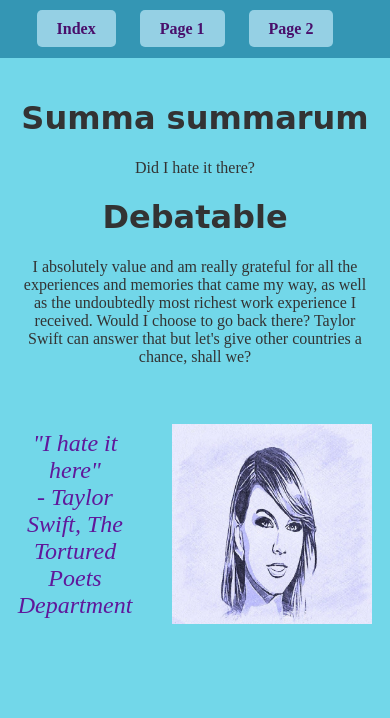
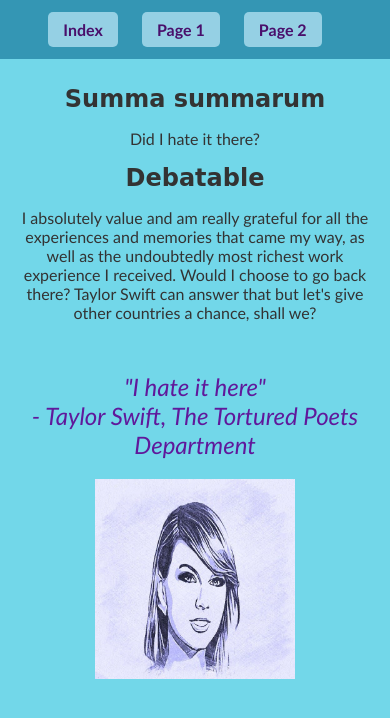
Before and after one commit to spe27/Index.html, a plain HTML site: page page3.html in a window 390 px wide. Drawn offline with Linux system fonts and the light colour scheme.

Commit message:
Update styles.css

```diff
--- a/styles.css
+++ b/styles.css
@@ -1,41 +1,49 @@
 
 body {
-    font-family: 'Trebuchet MS', 'Lucida Sans Unicode', 'Lucida Grande', 'Lucida Sans', Arial, sans-serif Arial, sans-serif;
+    font-family: 'Trebuchet MS', 'Lucida Sans Unicode', 'Lucida Grande', 'Lucida Sans', Arial, sans-serif;
     background-color: #72d7e9;
     color: #333;
     margin: 0;
     padding: 0;
 }
+
 header {
     background-color: #3496b4;
     padding: 20px;
     text-align: center;
 }
+
 nav ul {
     list-style-type: none;
     margin: 0;
     padding: 0;
 }
+
 nav ul li {
     display: inline;
     margin-right: 20px;
 }
+
 nav ul li a {
     text-decoration: none;
     color: #a445b8;
     font-weight: bold;
 }
+
 nav ul li a:hover {
     color: #bb1b50;
 }
+
 .header-image {
     margin-top: 20px;
     text-align: center;
 }
+
 .header-image img {
     max-width: 100%;
     height: auto;
 }
+
 .nav-button {
     text-decoration: none;
     background-color: #95d0e4;
@@ -47,66 +55,104 @@ nav ul li a:hover {
     top: 0;
     z-index: 1000;
 }
+
 .nav-button:hover {
     background-color: #87ceeb;
 }
+
 main {
     padding: 20px;
     text-align: center;
 }
+
 h1 {
     font-family: 'Lobster', cursive;
 }
+
 .content-block {
     display: flex;
     align-items: center;
     margin-bottom: 20px;
 }
+
 .content-block img {
     max-width: 200px;
     margin-right: 20px;
 }
+
 .content-block p {
     flex: 1;
 }
+
 .reverse {
     flex-direction: row-reverse;
 }
+
 .reverse img {
     margin-right: 0;
     margin-left: 20px;
 }
+
 footer {
     background-color: #72d7e9;
     padding: 20px;
     text-align: center;
 }
+
 .feedback-section {
     margin-top: 20px;
 }
+
 .feedback-section label {
     font-weight: bold;
 }
+
 .feedback-section select {
     padding: 5px;
     margin-left: 10px;
     font-size: 16px;
 }
+
 .quote-section {
     display: flex;
     align-items: center;
     justify-content: center;
     margin: 40px 0;
 }
+
 .quote-section .quote {
     font-size: 1.5em;
     font-style: italic;
     color: #60189b;
-    margin-right: 20px;
+    margin-right: 10px;
     flex: 1;
 }
+
 .quote-section img {
     max-width: 200px;
     height: auto;
-    margin-left: 20px;
+    margin-left: 10px;
 }
+
+@media (max-width: 768px) {
+    .nav-button {
+        padding: 8px 15px;
+    }
+
+    main {
+        padding: 10px;
+    }
+
+    h1 {
+        font-size: 1.5em;
+    }
+
+    .quote-section {
+        flex-direction: column;
+        text-align: center;
+    }
+
+    .quote-section .quote, .quote-section img {
+        margin: 10px 0;
+    }
+}
```
